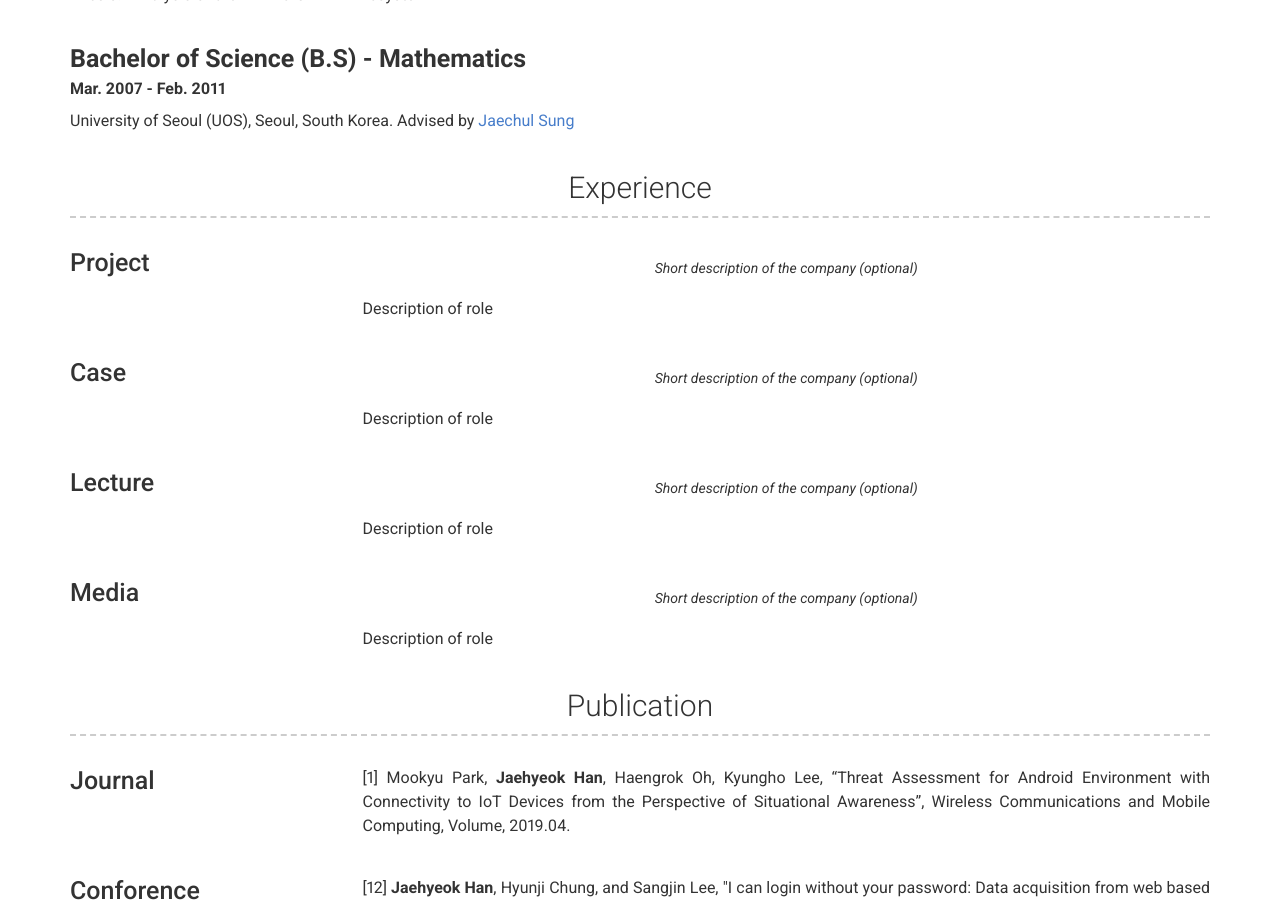
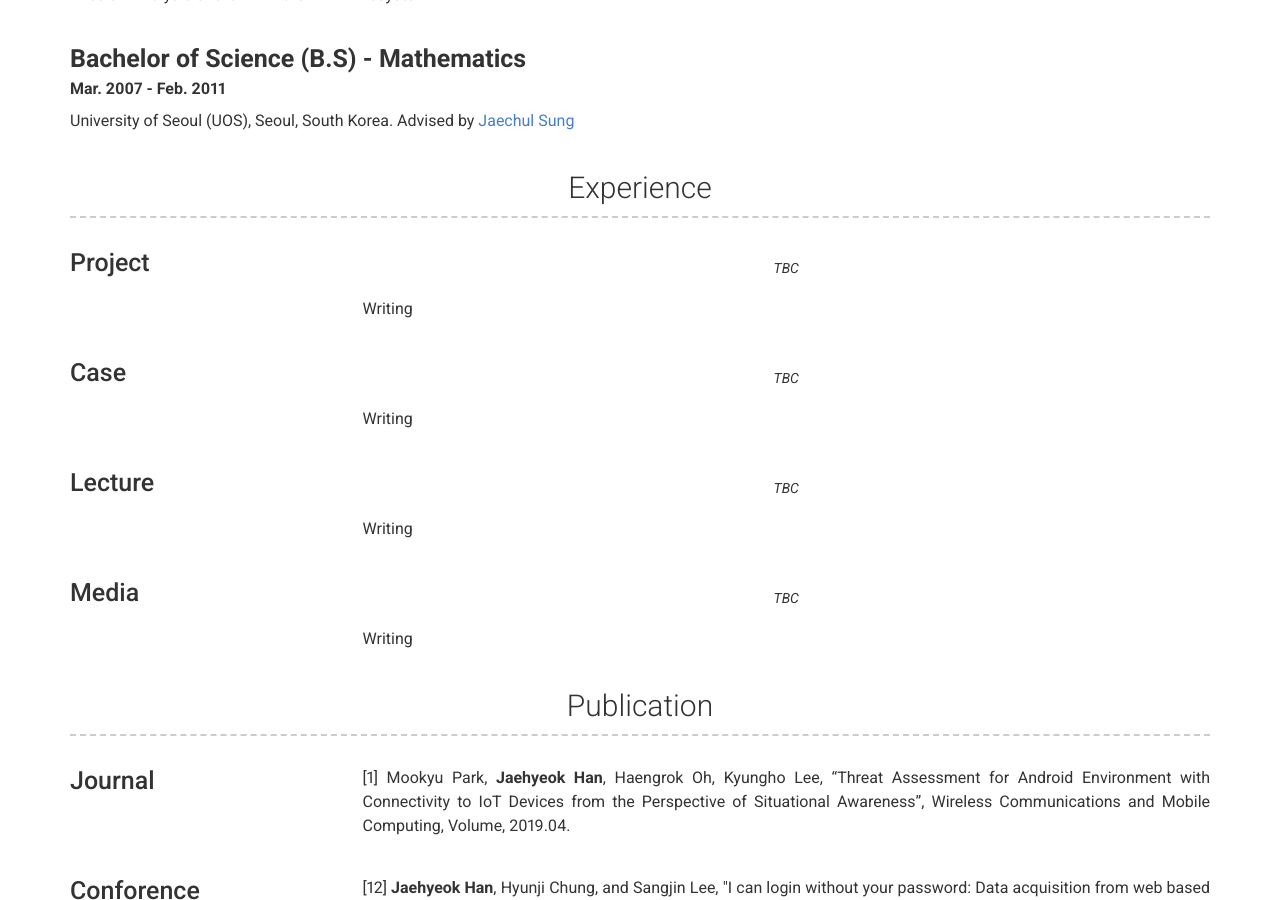
Before and after one commit to JaehyeokHan/jaehyeokhan.github.io, a Jekyll site: the page built from index.md, in a window 1280 px wide and 900 px high, scrolled down 1188 px. Built offline with Jekyll 4.4.1, drawn with Linux system fonts in a browser that asks for light colours; nearby versions of some CDN libraries.

Commit message:
Update _config.yml

```diff
--- a/_config.yml
+++ b/_config.yml
@@ -107,30 +107,30 @@ content:
 #       caption: Date Range (eg. November 2016 - present)
 #       link: Link to company (optional)
         quote: >
-          Short description of the company (optional)
+          TBC
         description: | # this will include new lines to allow paragraphs
-          Description of role
+          Writing
 
       - layout: left
         title: Case
         quote: >
-          Short description of the company (optional)
+          TBC
         description: | # this will include new lines to allow paragraphs
-          Description of role
+          Writing
 
       - layout: left
         title: Lecture
         quote: >
-          Short description of the company (optional)
+          TBC
         description: | # this will include new lines to allow paragraphs
-          Description of role
+          Writing
 
       - layout: left
         title: Media
         quote: >
-          Short description of the company (optional)
+          TBC
         description: | # this will include new lines to allow paragraphs
-          Description of role
+          Writing
 
   - title: Publication
     layout: list
```
